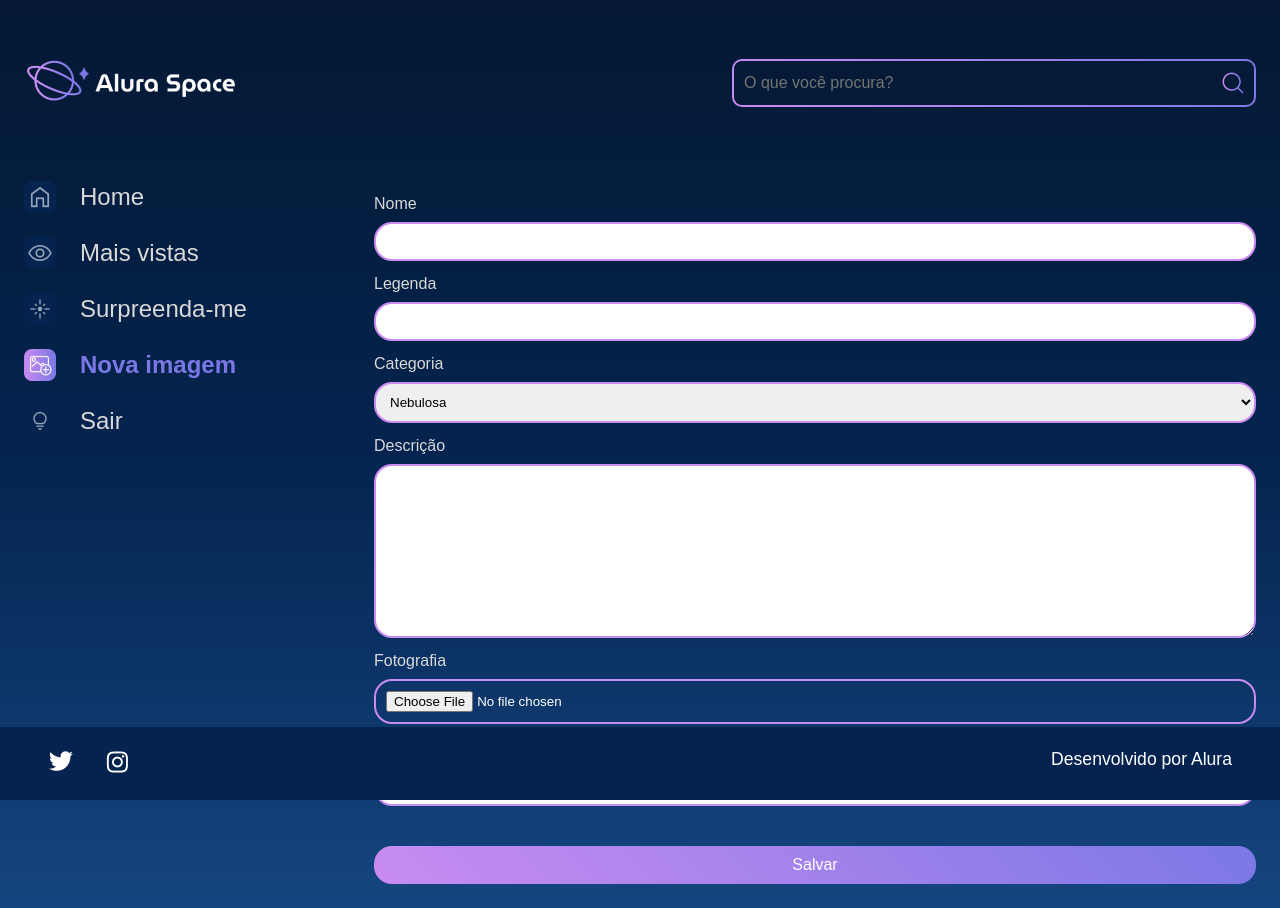
After one commit to ana-rabelo/space-django, a Django app: page /nova-imagem in a window 1280 px wide. The commit adds this page. Run offline with Django 5.2, Linux system fonts and the light colour scheme; the visitor is signed in with stand-in values (Sample User, id 1).

Commit message:
create Nova Imagem form

```diff
--- /dev/null
+++ b/apps/galeria/forms.py
@@ -0,0 +1,28 @@
+from django import forms
+from apps.galeria.models import Fotografia
+
+class FotografiaForms(forms.ModelForm):
+    class Meta:
+        model = Fotografia
+        exclude = ['publicada', 'usuario']
+        labels = {
+            'descricao': 'Descrição',
+            'foto': 'Fotografia',
+            'data_criacao': 'Data de registro',
+        }
+
+        widgets = {
+            'nome': forms.TextInput(attrs={'class': 'form-control input__login'}),
+            'legenda': forms.TextInput(attrs={'class': 'form-control input__login'}),
+            'categoria': forms.Select(attrs={'class': 'form-control input__login'}),
+            'descricao': forms.Textarea(attrs={'class': 'form-control input__login'}),
+            'foto': forms.FileInput(attrs={'class': 'form-control input__login foto_input',
+                                           'accept': 'image/*'}),
+            'data_criacao': forms.DateInput(
+                format='%d-%m-%Y',
+                attrs={
+                    'type': 'date',
+                    'class': 'form-control input__login'
+                }
+            ),
+        }
--- a/apps/galeria/models.py
+++ b/apps/galeria/models.py
@@ -17,7 +17,7 @@ class Fotografia(models.Model):
     categoria = models.CharField(max_length=50, choices=OPC_CAT, default="Outro")
     descricao = models.TextField(null=False, blank=False)
     foto = models.CharField(max_length=100, null=False, blank=False)
-    publicada = models.BooleanField(default=False)
+    publicada = models.BooleanField(default=True)
     data_criacao = models.DateTimeField(default=timezone.now, blank=False)
     usuario = models.ForeignKey(
         to=User,
--- a/apps/galeria/urls.py
+++ b/apps/galeria/urls.py
@@ -1,8 +1,11 @@
 from django.urls import path
-from apps.galeria.views import buscar, index, imagem
+from apps.galeria.views import buscar, deletar_imagem, editar_imagem, index, imagem, nova_imagem
 
 urlpatterns = [
     path('', index, name='index'),
     path('imagem/<int:foto_id>', imagem, name='imagem'),
-    path('buscar', buscar, name='buscar')
+    path('buscar', buscar, name='buscar'),
+    path('nova-imagem', nova_imagem, name='nova-imagem'),
+    path('editar-imagem', editar_imagem, name='editar-imagem'),
+    path('deletar-imagem', deletar_imagem, name='deletar-imagem'),
 ]
--- a/apps/galeria/views.py
+++ b/apps/galeria/views.py
@@ -1,8 +1,10 @@
+from datetime import timezone
 import os
 import requests
 from django.shortcuts import get_object_or_404, redirect, render
 from django.contrib import messages
 
+from apps.galeria.forms import FotografiaForms
 from apps.galeria.models import Fotografia
 
 def index(request):
@@ -43,6 +45,30 @@ def buscar(request):
         fotografias = fotografias.filter(descricao__icontains=nome)
 
     return render(request, 'galeria/buscar.html', {"cards": fotografias})
+
+def nova_imagem(request):
+    if not request.user.is_authenticated:
+        messages.error(request, "Você precisa estar logado para acessar esta página.")
+        return redirect('login')
+
+    form = FotografiaForms
+
+    if request.method == "POST":
+        form = FotografiaForms(request.POST, request.FILES)
+        if form.is_valid():
+            form = form.save(commit=False)
+            form.usuario = request.user
+            form.save()
+            messages.success(request, "Imagem salva com sucesso!")
+            return redirect('index')
+
+    return render(request, 'galeria/nova_imagem.html', {"form": form})
+
+def editar_imagem(request):
+    pass
+
+def deletar_imagem(request):
+    pass
 
 def save_new_images(total_imagens_salvas, user):
     """
--- a/setup/static/styles/style.css
+++ b/setup/static/styles/style.css
@@ -489,6 +489,11 @@ table {
     font-size: 1.1rem;
 }
 
+.clear {
+    clear: both;
+    height: 80px;
+}
+
 .tags {
     padding: 1.5rem 0;
     display: flex;
@@ -728,3 +733,8 @@ table {
     font-size: 1rem;
     align-items: center;
 }
+
+.foto_input {
+    cursor:pointer;
+    color:white;
+}
--- /dev/null
+++ b/templates/galeria/nova_imagem.html
@@ -0,0 +1,24 @@
+{% extends 'shared/base.html' %}
+{% load static %}
+{% block content %}
+<section class="galeria form_login" style="margin-left: 5em">
+    <form action="{% url 'nova-imagem' %}" method="POST" enctype="multipart/form-data">
+        {% csrf_token %} <!-- garantir a segurança das informações -->
+        <div class="row">
+            {% for field in form.visible_fields %}
+            <div class="col-12 col-lg-12">
+                <label for="{{ field.id_for_label }}" style="color:#D9D9D9; margin-top: 15px; margin-bottom: 10px;">{{ field.label }}</label>
+                {{ field }}
+            </div>
+            {% endfor %}
+        </div>
+        <div>
+            <button type="submit" class="btn col-12 button_login " style="padding: top 5px; margin-top: 40px">Salvar</button>
+        </div>
+        {% include 'partials/_alerts.html' %}
+    </form>
+</section>
+</main>
+</div>
+</body>
+{% endblock %}
--- a/templates/partials/_menu.html
+++ b/templates/partials/_menu.html
@@ -20,8 +20,8 @@
                 <a href="{% url 'index' %}" class="{% if request.path == '/' %}ativo{% endif %}"><img src="{% if request.path == '/' %}{% static '/assets/ícones/1x/Home - ativo.png' %}{% else %}{% static '/assets/ícones/1x/Home - inativo.png' %}{% endif %}"> Home</a>
                 <a href="#"><img src="{% if request.path == '/login' %}{% static '/assets/ícones/1x/Mais Vistas - ativo.png' %}{% else %}{% static '/assets/ícones/1x/Mais Vistas - inativo.png' %}{% endif %}"> Mais vistas</a>
                 <a href="#"><img src="{% if request.path == '/cadastro' %}{% static '/assets/ícones/1x/Novas - ativo.png' %}{% else %}{% static '/assets/ícones/1x/Novas - inativo.png' %}{% endif %}">Surpreenda-me</a>
-                <a href="#"><img height="32px" width="32px" src="{% static '/assets/ícones/1x/Adicionar imagem - inativo.png' %}">Nova imagem</a>
-                <a href="{% url 'logout' %}"><img src="{% static '/assets/ícones/1x/Surpreenda-me - inativo.png' %}">Sair</a>
+                <a href="{% url 'nova-imagem' %}" class="{% if request.path == '/nova-imagem' %}ativo{% endif %}"><img height="32px" width="32px" src="{% if request.path == '/nova-imagem' %}{% static '/assets/ícones/1x/Adicionar imagem - ativo.png' %}{% else %}{% static '/assets/ícones/1x/Adicionar imagem - inativo.png' %}{% endif %}">Nova imagem</a>
+                <a href="{% url 'logout' %}" ><img src="{% static '/assets/ícones/1x/Surpreenda-me - inativo.png' %}">Sair</a>
                 {% else %}
                 <a href="{% url 'login' %}" class="{% if request.path == '/login' %}ativo{% endif %}"><img src="{% if request.path == '/login' %}{% static '/assets/ícones/1x/Mais Vistas - ativo.png' %}{% else %}{% static '/assets/ícones/1x/Mais Vistas - inativo.png' %}{% endif %}">Login</a>
                 <a href="{% url 'cadastro' %} " class="{% if request.path == '/cadastro' %}ativo{% endif %}"><img src="{% if request.path == '/cadastro' %}{% static '/assets/ícones/1x/Novas - ativo.png' %}{% else %}{% static '/assets/ícones/1x/Novas - inativo.png' %}{% endif %}">Cadastro</a>
```
Also changed, not shown: apps/galeria/migrations/0008_alter_fotografia_publicada.py (added).
